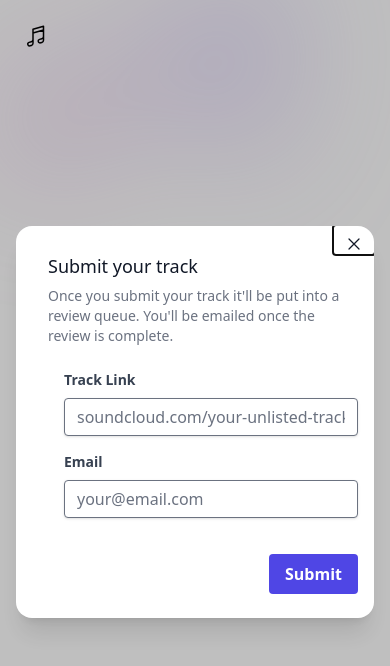
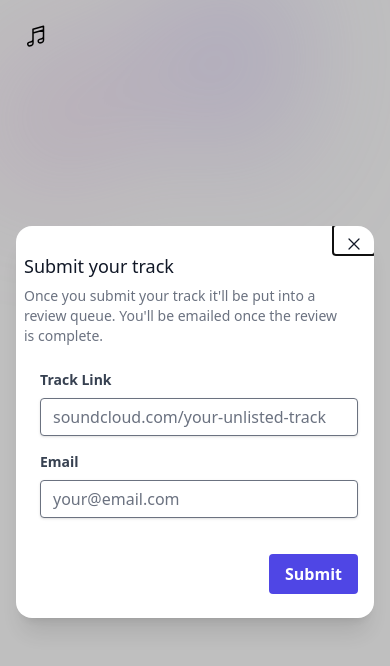
Before and after one commit to ericvtheg/beta-test-songs, a React (Vite) app in the folder client/: page /submit in a window 390 px wide. Shown: the top 666 px of the page. Built offline with nearby package versions, Linux system fonts and the light colour scheme.

Commit message:
fixing margin size on smal screens

```diff
--- a/client/src/Modals/Song-Modal.tsx
+++ b/client/src/Modals/Song-Modal.tsx
@@ -121,7 +121,7 @@ export default function SongModal() {
               leaveFrom="opacity-100 scale-100"
               leaveTo="opacity-0 scale-95"
             >
-              <Dialog.Panel className="w-full max-w-lg transform overflow-hidden rounded-2xl bg-white pl-8 pb-6 text-left align-middle shadow-xl transition-all">
+              <Dialog.Panel className="w-full max-w-lg transform overflow-hidden rounded-2xl bg-white pl-2 md:pl-8 pb-6 text-left align-middle shadow-xl transition-all">
               <div className="flex flex-row-reverse">
                   <Link to="/" className="">
                     <div className="px-2 pt-2">
--- a/client/src/Modals/Submit-Modal.tsx
+++ b/client/src/Modals/Submit-Modal.tsx
@@ -79,7 +79,7 @@ export default function SubmitModal() {
               leaveFrom="opacity-100 scale-100"
               leaveTo="opacity-0 scale-95"
             >
-              <Dialog.Panel className="w-full max-w-md transform overflow-hidden rounded-2xl bg-white pl-8 pb-6 text-left align-middle shadow-xl transition-all">
+              <Dialog.Panel className="w-full max-w-md transform overflow-hidden rounded-2xl bg-white pl-2 md:pl-8 pb-6 text-left align-middle shadow-xl transition-all">
                 <div className="flex flex-row-reverse">
                   <Link to="/" className="">
                     <div className="px-2 pt-2">
```
